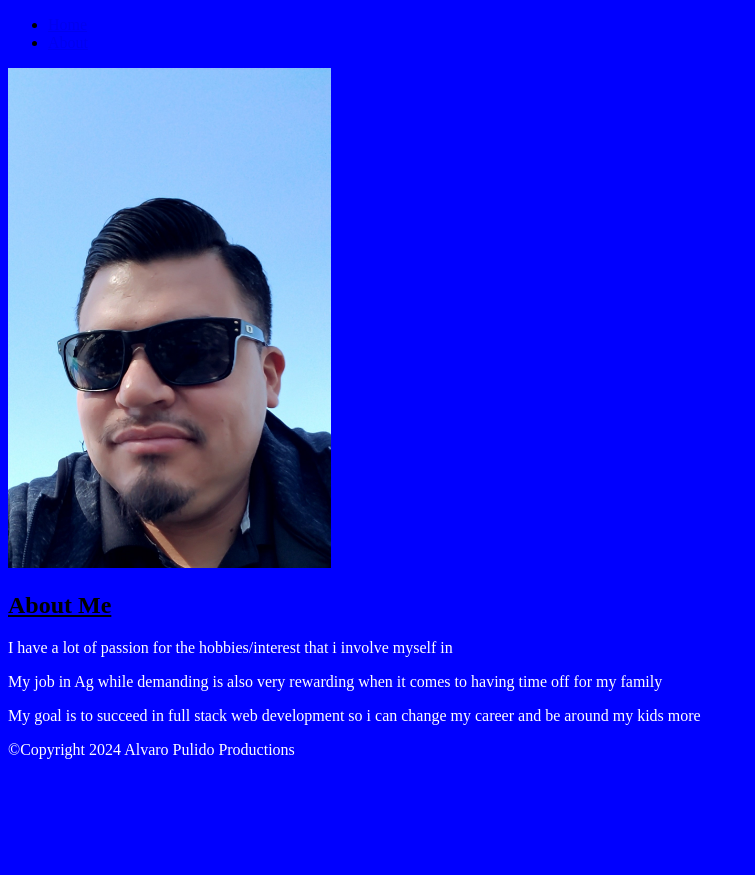
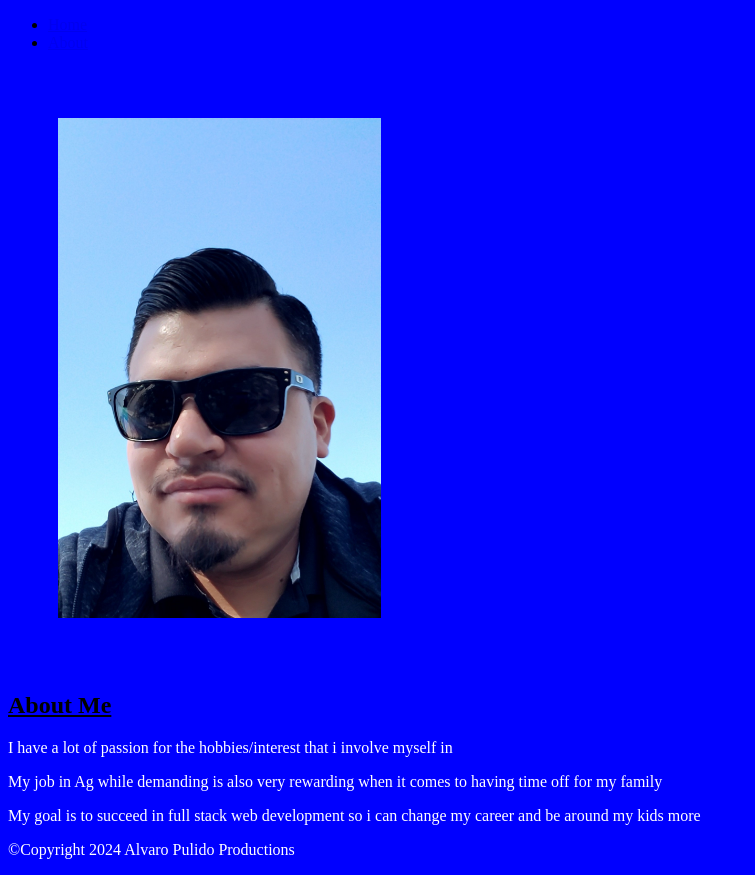
Before and after one commit to apulido08/COMP001B.Assignment1, a plain HTML site: page about.html in a window 1280 px wide. Shown: the whole page, without its empty margins (0-755 px from the left). Before the commit the page ends 800 px from the top, so only its background shows below. Drawn offline with Linux system fonts and the light colour scheme.

Commit message:
added more styling

```diff
--- a/main.css
+++ b/main.css
@@ -17,3 +17,14 @@ a:hover {
 .intro{
     font-size: x-large;
 }
+
+#id {
+    font-size: 2%;
+}
+
+img {
+   padding-left: 50px;
+   padding-right: 50px;
+   padding-top: 50px;
+   padding-bottom: 50px ;
+}
```
